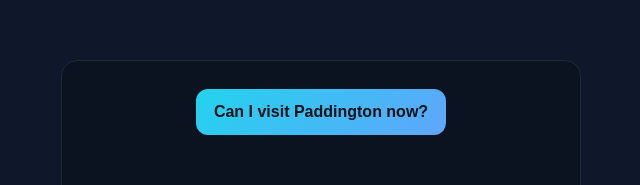
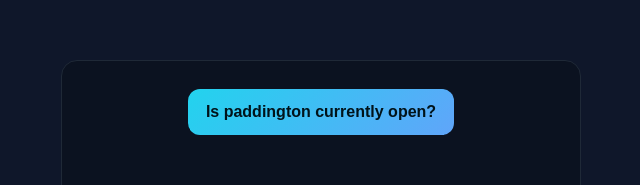
Before and after one commit to skiergr/paddington, a plain HTML site: page index.html in a window 1280 px wide. Shown: the part 231-416 px from the top of the page, without its empty margins (319-959 px from the left). Drawn offline with Linux system fonts and the light colour scheme.

Commit message:
Update index.html

```diff
--- a/index.html
+++ b/index.html
@@ -17,7 +17,7 @@
 </head>
 <body>
   <div class="box">
-    <button id="check">Can I visit Paddington now?</button>
+    <button id="check">Is paddington currently open?</button>
     <div id="status">—</div>
   </div>
 
```
